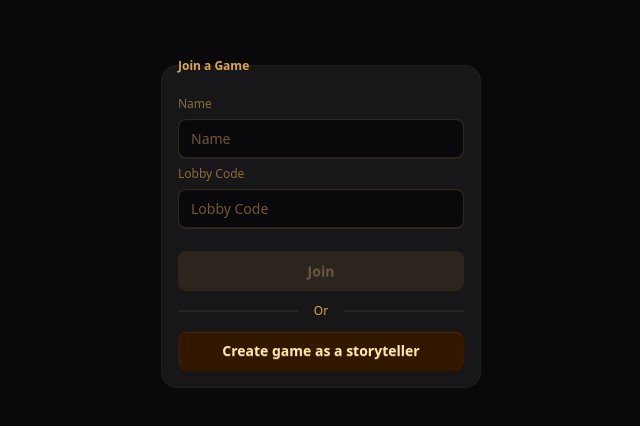
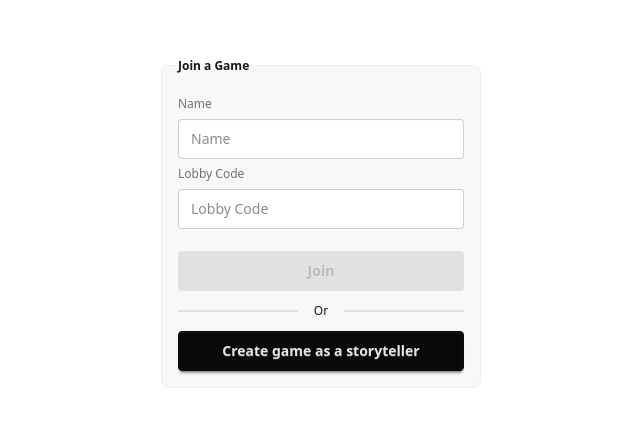
Before and after one commit to cadentj/botc, a SvelteKit app: page / in a window 1280 px wide. Shown: the part 182-608 px from the top of the page, without its empty margins (319-959 px from the left). Built offline with nearby package versions, Linux system fonts and the light colour scheme.

Commit message:
revert theme

```diff
--- a/src/app.css
+++ b/src/app.css
@@ -1,4 +1,2 @@
 @import "tailwindcss";
-@plugin "daisyui" {
-    themes: all;
-  }
+@plugin "daisyui";
--- a/src/app.html
+++ b/src/app.html
@@ -1,5 +1,5 @@
 <!doctype html>
-<html lang="en" data-theme="luxury">
+<html lang="en">
 	<head>
 		<meta charset="utf-8" />
 		<meta name="viewport" content="width=device-width, initial-scale=1, viewport-fit=cover" />
```
